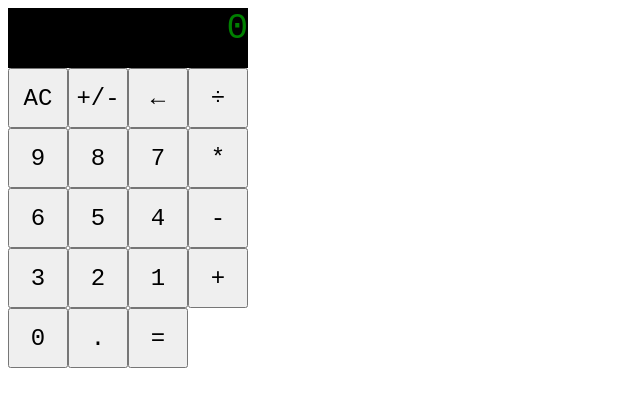
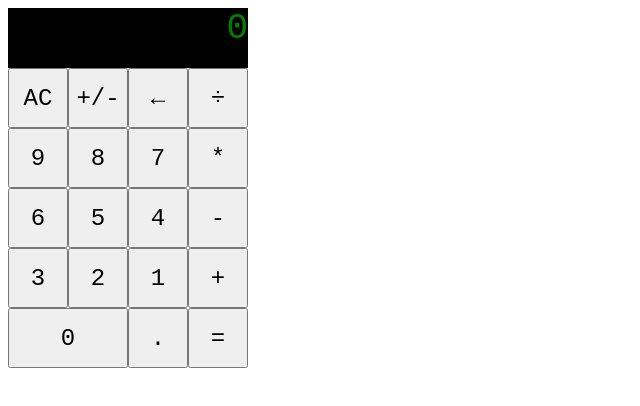
Before and after one commit to MJC-code/Calculator, a plain HTML site: page index.html in a window 1280 px wide. Shown: the whole page, without its empty margins (0-640 px from the left). Drawn offline with Linux system fonts and the light colour scheme.

Commit message:
Change '0' key to double width in css

```diff
--- a/index.html
+++ b/index.html
@@ -32,7 +32,7 @@
             <button type="button" id="add">+</button>
             <button type="button" id="0">0</button>
             <button type="button" id="point">.</button>
-            <button type="button" id="equals">=</button>
+            <button type="button" id="equals" class="double-width">=</button>
         </div>
     </div>
 </body>
--- a/styles.css
+++ b/styles.css
@@ -8,6 +8,7 @@
     display: grid;
     grid-template-columns: 1;
     grid-template-rows: 2;
+    width: 240px;
 }
 
 #buttons {
@@ -27,3 +28,9 @@ button {
     background-color: black;
     color: green;
 }
+
+[id='0'] {
+    grid-column-start: 1;
+    grid-column-end: 3;
+    grid-row: 5;
+}
```
